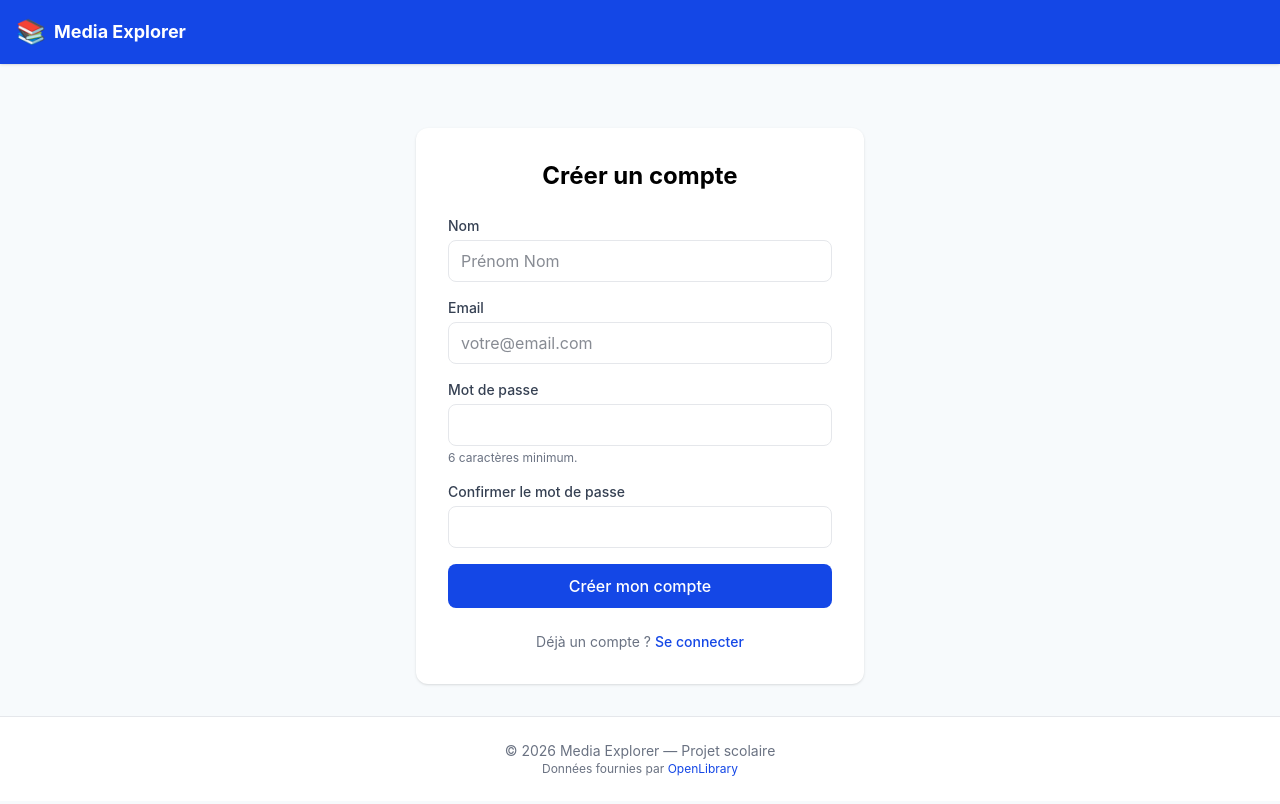
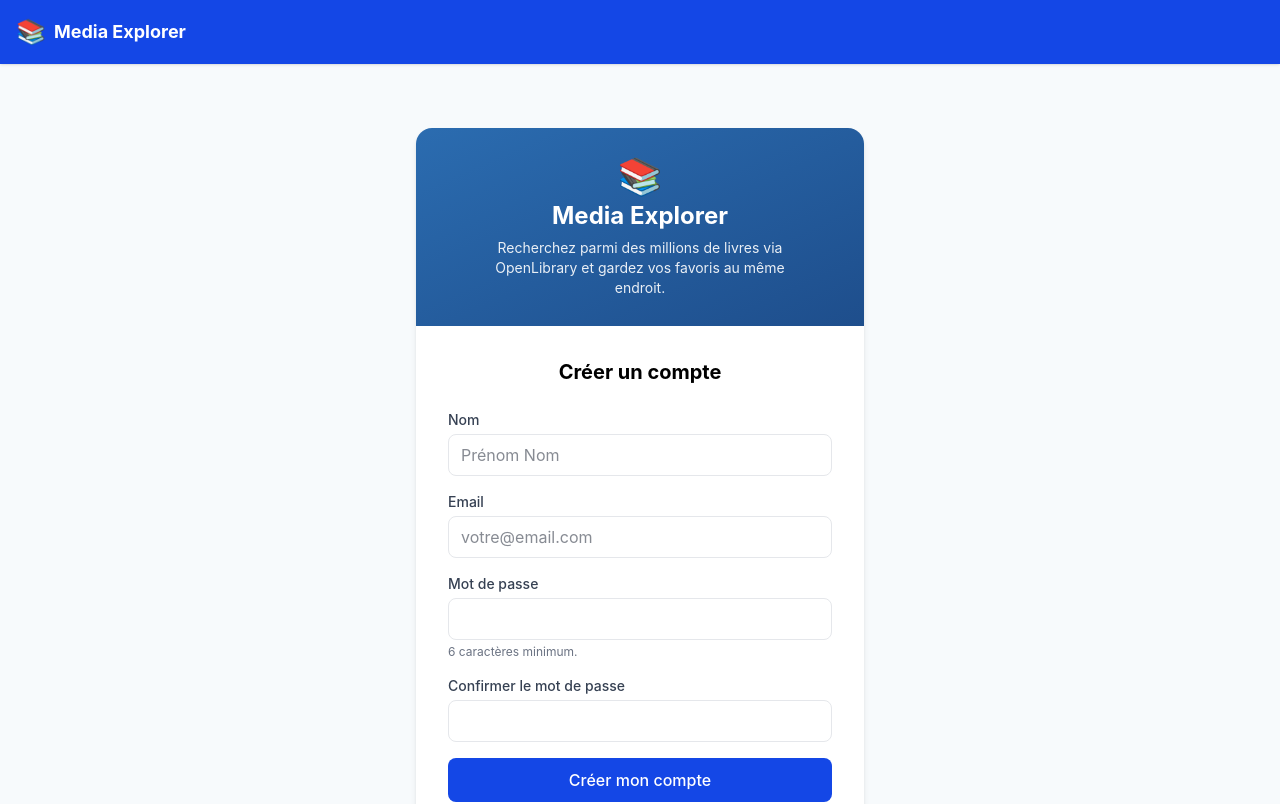
Before and after one commit to Dani201008/Projet-Frontend, a Vue app: page /register in a window 1280 px wide. Shown: the top 804 px of the page. Built offline with nearby package versions, Linux system fonts and the light colour scheme.

Commit message:
style: ajoute un bandeau de marque sur les pages connexion et inscription
Nouveau composant réutilisable AuthBrand (logo + accroche dans un dégradé repris du hero) en tête des pages login et register, présentées dans une carte avec relief. Explique d'emblée à quoi sert le site.

```diff
--- /dev/null
+++ b/src/components/AuthBrand.vue
@@ -0,0 +1,23 @@
+<!--
+  Fichier  : src/components/AuthBrand.vue
+  Auteur   : Samuel
+  Rôle     : Bandeau de marque (logo + phrase d'accroche) en tête des pages connexion / inscription.
+  Créé le  : 04.06.2026
+  Modifié  : 04.06.2026
+-->
+<template>
+  <!-- Dégradé repris du hero d'accueil : explique d'un coup d'œil à quoi sert le site. -->
+  <div class="bg-gradient-to-br from-primary to-primary-dark text-white text-center px-8 py-7">
+    <div class="text-4xl mb-1">📚</div>
+    <h1 class="text-2xl font-bold">Media Explorer</h1>
+    <p class="text-sm opacity-90 mt-1.5 max-w-xs mx-auto">
+      Recherchez parmi des millions de livres via OpenLibrary et gardez vos favoris au même endroit.
+    </p>
+  </div>
+</template>
+
+<script>
+export default {
+  name: 'AuthBrand'
+}
+</script>
--- a/src/views/LoginView.vue
+++ b/src/views/LoginView.vue
@@ -1,13 +1,17 @@
 <!--
   Fichier  : src/views/LoginView.vue
   Auteur   : Samuel
-  Rôle     : Page de connexion (formulaire email + mot de passe).
+  Rôle     : Page de connexion (bandeau de marque + formulaire email + mot de passe).
   Créé le  : 29.05.2026
-  Modifié  : 01.06.2026
+  Modifié  : 04.06.2026
 -->
 <template>
-  <section class="max-w-md mx-auto bg-white p-8 rounded-xl shadow-sm mt-8">
-    <h1 class="text-2xl font-bold mb-6 text-center">Connexion</h1>
+  <div class="max-w-md mx-auto mt-8">
+    <section class="bg-white rounded-2xl shadow-md overflow-hidden">
+      <AuthBrand />
+
+      <div class="p-8">
+        <h2 class="text-xl font-bold mb-6 text-center">Connexion</h2>
 
         <form @submit.prevent="onSubmit" class="flex flex-col gap-4">
           <!-- Email -->
@@ -53,14 +57,18 @@
             Créer un compte
           </router-link>
         </p>
+      </div>
     </section>
+  </div>
 </template>
 
 <script>
 import { useAuthStore } from '@/stores/auth.js'
+import AuthBrand from '@/components/AuthBrand.vue'
 
 export default {
   name: 'LoginView',
+  components: { AuthBrand },
 
   data() {
     return {
--- a/src/views/RegisterView.vue
+++ b/src/views/RegisterView.vue
@@ -1,13 +1,17 @@
 <!--
   Fichier  : src/views/RegisterView.vue
   Auteur   : Samuel
-  Rôle     : Page d'inscription (nom + email + mot de passe + confirmation).
+  Rôle     : Page d'inscription (bandeau de marque + nom + email + mot de passe + confirmation).
   Créé le  : 29.05.2026
-  Modifié  : 01.06.2026
+  Modifié  : 04.06.2026
 -->
 <template>
-  <section class="max-w-md mx-auto bg-white p-8 rounded-xl shadow-sm mt-8">
-    <h1 class="text-2xl font-bold mb-6 text-center">Créer un compte</h1>
+  <div class="max-w-md mx-auto mt-8">
+    <section class="bg-white rounded-2xl shadow-md overflow-hidden">
+      <AuthBrand />
+
+      <div class="p-8">
+        <h2 class="text-xl font-bold mb-6 text-center">Créer un compte</h2>
 
         <form @submit.prevent="onSubmit" class="flex flex-col gap-4">
           <!-- Nom -->
@@ -82,14 +86,18 @@
             Se connecter
           </router-link>
         </p>
+      </div>
     </section>
+  </div>
 </template>
 
 <script>
 import { useAuthStore } from '@/stores/auth.js'
+import AuthBrand from '@/components/AuthBrand.vue'
 
 export default {
   name: 'RegisterView',
+  components: { AuthBrand },
 
   data() {
     return {
```
Lines whose indentation alone changed are shown as unchanged.
